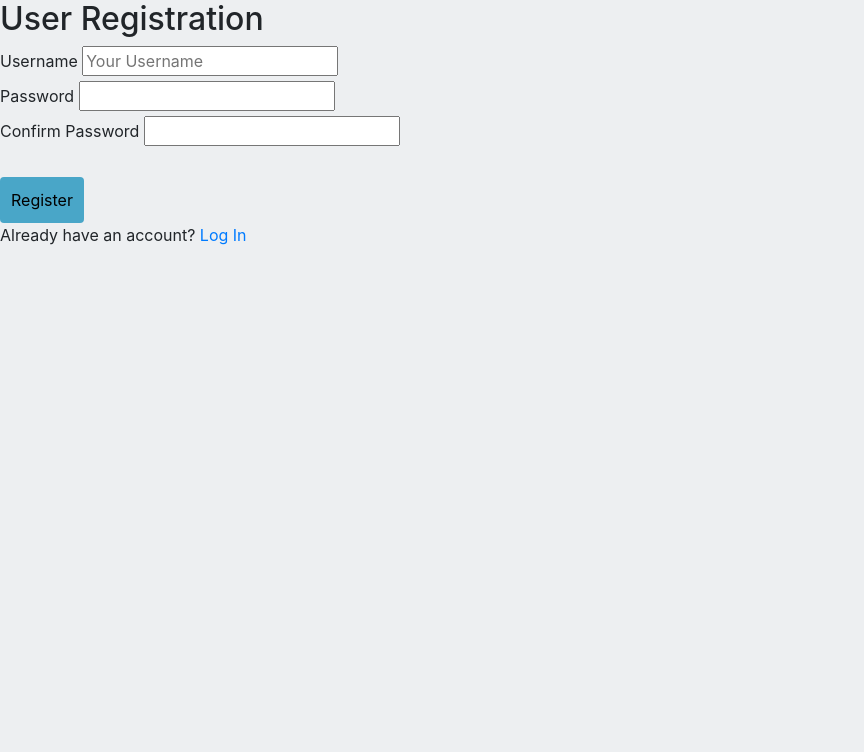
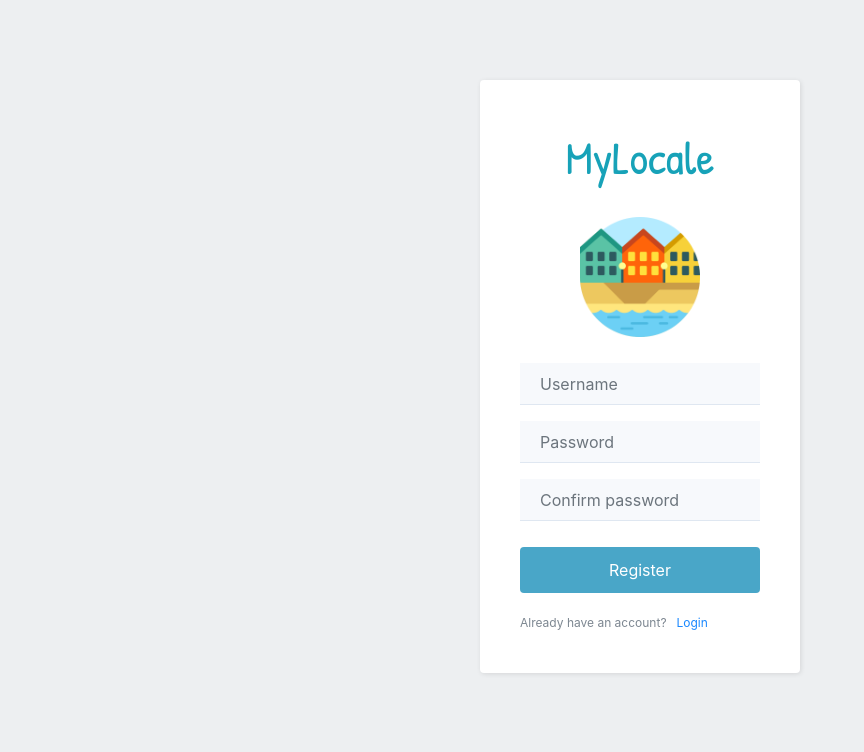
Before and after one commit to ashley190/T4A2-deployment-exercise, a Flask app: page /web/registration in a window 1280 px wide. Shown: the top 752 px of the page, without its empty margins (0-864 px from the left). Run offline with Flask 2, Linux system fonts and the light colour scheme; parts of the project's set-up code (start-up, migrations or seed data) failed here and were passed over; some libraries are stand-ins or nearby versions; some web fonts are replaced.

Commit message:
styled registration page

```diff
--- a/src/static/assets/css/Login-Form-Clean.css
+++ b/src/static/assets/css/Login-Form-Clean.css
@@ -96,11 +96,11 @@ img {
 
 #name {
   font-family: 'Patrick Hand';
-  color: var(--cyan);
+  color: #14a2b8;
   font-size: 46px;
-  text-align: left;
+  text-align: center;
   padding-top: 10px;
-  display: inline;
+  display: block;
 }
 
 body {
--- a/src/templates/base.html
+++ b/src/templates/base.html
@@ -1,7 +1,9 @@
 <!DOCTYPE html>
 <html lang="en">
+
     <head>
         <title>MyLocale</title>
+        <meta charset="utf-8">
         <meta name="viewport" content="width=device-width, initial-scale=1.0, shrink-to-fit=no">
         <link rel="stylesheet" href="{{ url_for('static', filename='assets/bootstrap/css/bootstrap.min.css') }}">
         <link rel="stylesheet" href="{{ url_for('static', filename='assets/fonts/ionicons.min.css') }}">
--- a/src/templates/login.html
+++ b/src/templates/login.html
@@ -8,7 +8,7 @@
 
             <h2 class="sr-only">Login Form</h2>
             <div class="illustration">
-                <h1 id="name" style="color: var(--cyan);font-size: 46px;text-align: center;">MyLocale</h1>
+                <h1 id="name">MyLocale</h1>
                 <img src="{{ url_for('static', filename='assets/img/icon.png') }}">
             </div>
             <div class="form-group">
@@ -42,7 +42,4 @@
         </form>
     </section>
 
-
-
-
 {% endblock %}
--- a/src/templates/register.html
+++ b/src/templates/register.html
@@ -1,22 +1,18 @@
 {% extends "base.html" %}
 
 {% block content %}
-    <div class="form-wrapper">
-
-        {% for message in get_flashed_messages() %}
-        <div class="alert alert-warning">
-            <button type="button" class="close" data-dismiss="alert">x</button>
-            {{ message }}
-        </div>
-        {% endfor %}
-
-        <h2>User Registration</h2>
+    <section class="login-clean">
         <form method="POST" action="{{ url_for('auth.register') }}">
             {{ form.csrf_token }}
 
-            <fieldset class="username">
-                {{ form.username.label }}
-                {{ form.username(placeholder="Your Username") }}
+            <h2 class="sr-only">Login Form</h2>
+            <div class="illustration">
+                <h1 id="name" style="color: var(--cyan);font-size: 46px;text-align: center;">MyLocale</h1>
+                <img src="{{ url_for('static', filename='assets/img/icon.png') }}">
+            </div>
+
+            <div class="form-group">
+                {{ form.username(class="form-control", placeholder="Username") }}
                 {% if form.username.errors %}
                     <ul class="errors">
                         {% for error in form.username.errors %}
@@ -24,11 +20,9 @@
                         {% endfor %}
                     </ul>
                 {% endif %}
-            </fieldset>
-
-            <fieldset class="password">
-                {{ form.password.label }}
-                {{ form.password }}
+            </div>
+            <div class="form-group">
+                {{ form.password(class="form-control", placeholder="Password") }}
                 {% if form.password.errors %}
                     <ul class="errors">
                         {% for error in form.password.errors %}
@@ -36,11 +30,9 @@
                         {% endfor %}
                     </ul>
                 {% endif %}
-            </fieldset>
-
-            <fieldset class="confirm">
-                {{ form.confirm.label }}
-                {{ form.confirm }}
+            </div>
+            <div class="form-group">
+                {{ form.confirm(class="form-control", placeholder="Confirm password") }}
                 {% if form.confirm.errors %}
                 <ul class="errors">
                     {% for error in form.confirm.errors %}
@@ -48,17 +40,12 @@
                     {% endfor %}
                 </ul>
                 {% endif %}
-            </fieldset>
-
-            <div class="submit-button">
-                {{ form.submit }}
             </div>
+            <div class="form-group">
+                {{ form.submit(class="btn btn-primary btn-block") }}
+            </div>
+            <p class="register">Already have an account?</p><a class="register-link" href="{{ url_for('auth.login') }}">Login</a>
         </form>
-
-        <div class="login-signup">
-            <span>Already have an account?</span>
-            <a href="{{ url_for('auth.login') }}">Log In</a>
-        </div>
-    </div>
+    </section>
 
 {% endblock %}
```
